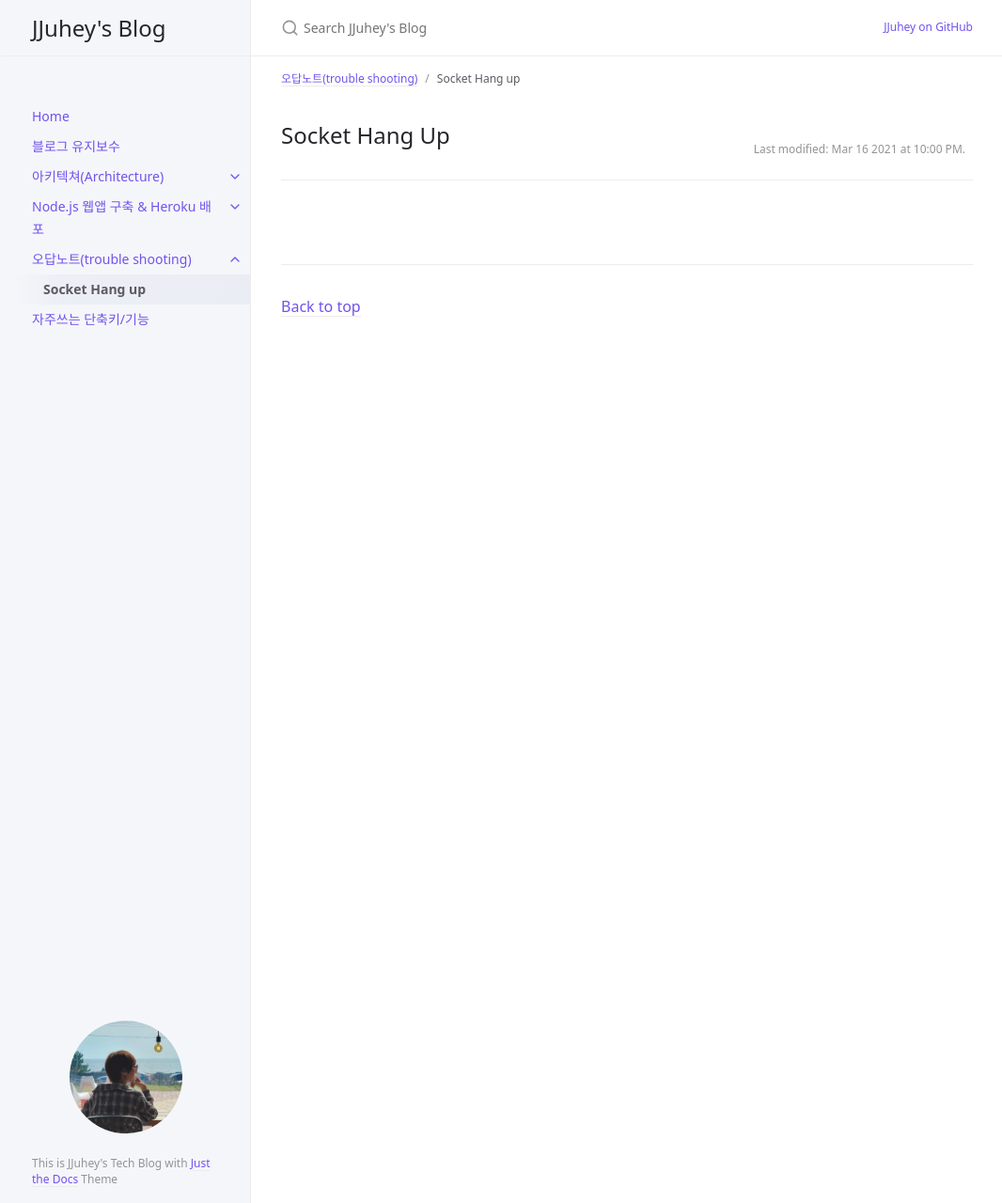
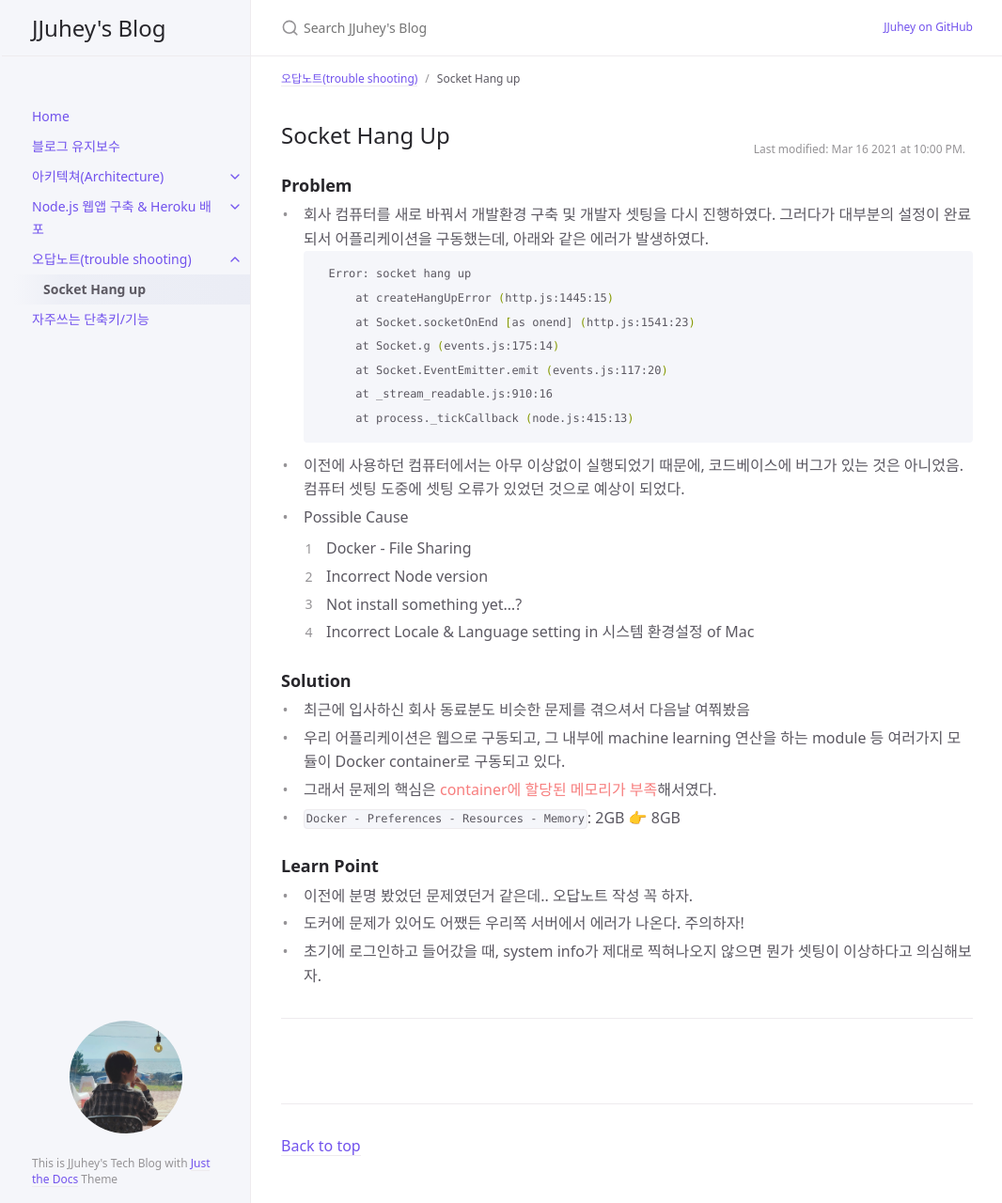
Before and after one commit to s-seo/jjuhey.github.io, a Jekyll site: the page built from docs/trouble-shooting/socket-hangup.md, in a window 1280 px wide and 1280 px high. Shown: the whole window at 94% size, without its empty margins (105-1171 px from the left). Built offline with Jekyll 4.4.1, drawn with Linux system fonts in a browser that asks for light colours; comment, search, counter and statistics services are not loaded.

Commit message:
Update socket-hangup trouble-shooting

````diff
--- a/docs/trouble-shooting/socket-hangup.md
+++ b/docs/trouble-shooting/socket-hangup.md
@@ -7,3 +7,34 @@ last_modified_date: '2021-03-16 22:00'
 ---
 
 ## Socket Hang Up
+
+### **Problem**
+* 회사 컴퓨터를 새로 바꿔서 개발환경 구축 및 개발자 셋팅을 다시 진행하였다. 그러다가 대부분의 설정이 완료되서 어플리케이션을 구동했는데, 아래와 같은 에러가 발생하였다.
+    ```shell
+    Error: socket hang up
+        at createHangUpError (http.js:1445:15)
+        at Socket.socketOnEnd [as onend] (http.js:1541:23)
+        at Socket.g (events.js:175:14)
+        at Socket.EventEmitter.emit (events.js:117:20)
+        at _stream_readable.js:910:16
+        at process._tickCallback (node.js:415:13)
+    ```
+* 이전에 사용하던 컴퓨터에서는 아무 이상없이 실행되었기 때문에, 코드베이스에 버그가 있는 것은 아니었음. 컴퓨터 셋팅 도중에 셋팅 오류가 있었던 것으로 예상이 되었다.
+* Possible Cause
+    1. Docker - File Sharing
+    2. Incorrect Node version
+    3. Not install something yet...?
+    4. Incorrect Locale & Language setting in 시스템 환경설정 of Mac
+
+
+### **Solution**
+* 최근에 입사하신 회사 동료분도 비슷한 문제를 겪으셔서 다음날 여쭤봤음
+* 우리 어플리케이션은 웹으로 구동되고, 그 내부에 machine learning 연산을 하는 module 등 여러가지 모듈이 Docker container로 구동되고 있다.
+* 그래서 문제의 핵심은 <span class='text-red-000'>container에 할당된 메모리가 부족</span>해서였다.
+* `Docker - Preferences - Resources - Memory`: 2GB 👉 8GB
+
+
+### **Learn Point**
+* 이전에 분명 봤었던 문제였던거 같은데.. 오답노트 작성 꼭 하자.
+* 도커에 문제가 있어도 어쨌든 우리쪽 서버에서 에러가 나온다. 주의하자!
+* 초기에 로그인하고 들어갔을 때, system info가 제대로 찍혀나오지 않으면 뭔가 셋팅이 이상하다고 의심해보자.
````
Also changed, not shown: index.md (+3 -2 lines).
